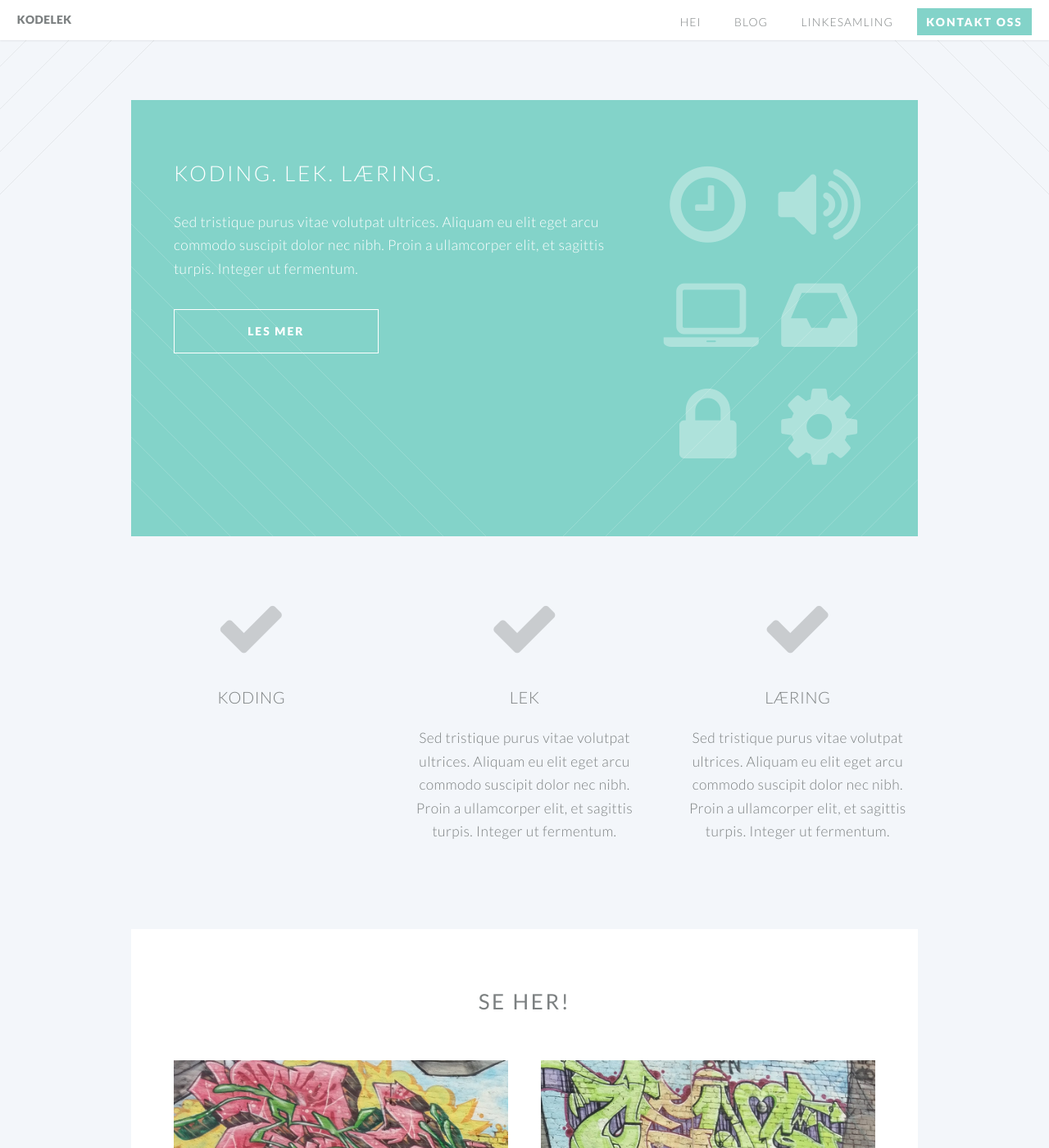
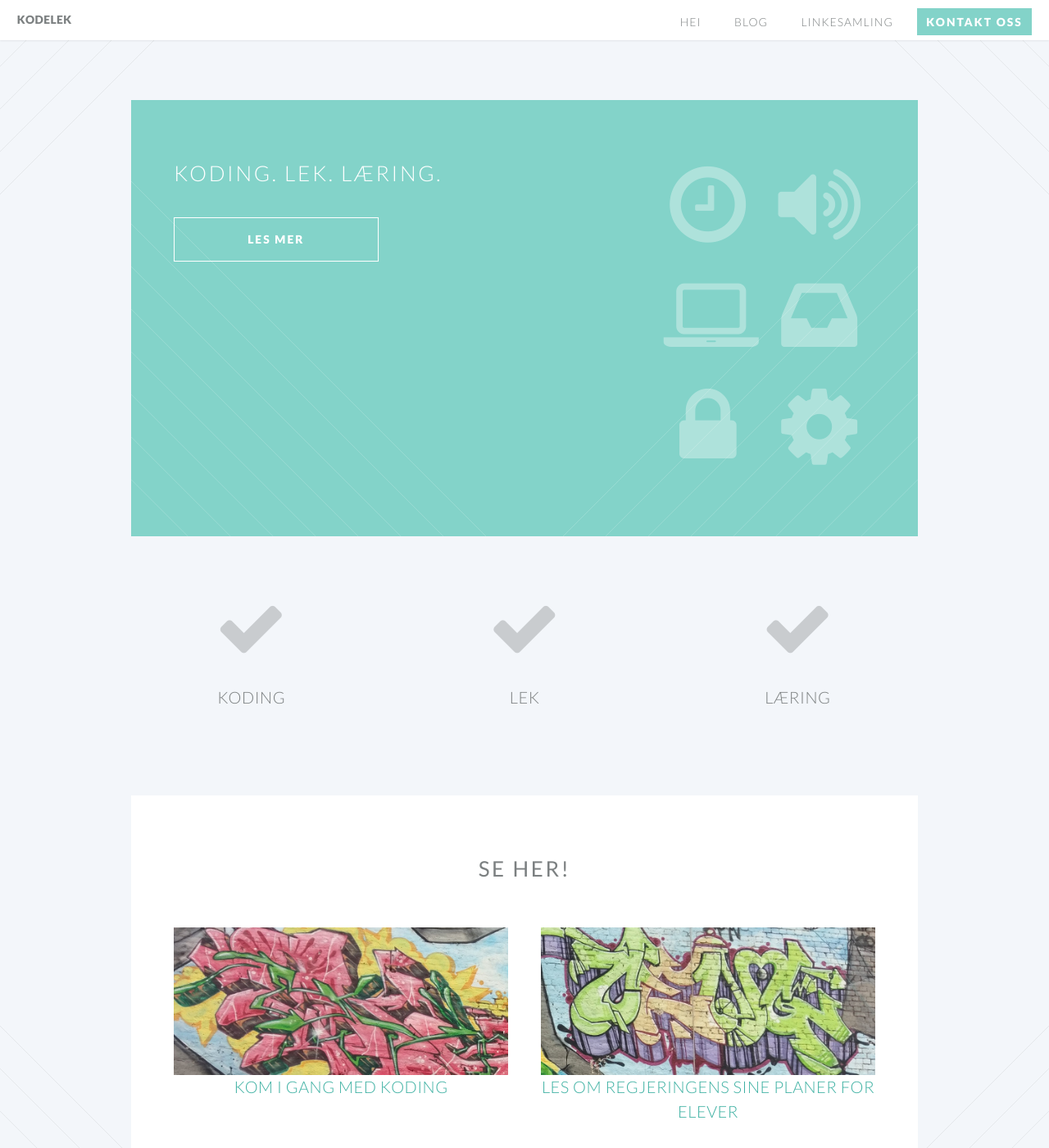
Before and after one commit to kodelek/kodelek.github.io, a Jekyll site: the page built from index.html, in a window 1280 px wide and 1400 px high, scrolled down 768 px. Shown: the whole window at 82% size. Built offline with Jekyll 4.4.1, drawn with Linux system fonts in a browser that asks for light colours.

Commit message:
Remove lorem ipsum

```diff
--- a/index.html
+++ b/index.html
@@ -19,7 +19,7 @@ layout: landing-page
 								<header>
 								<h2>Koding. Lek. Læring.</h2>
 								</header>
-								<p>Sed tristique purus vitae volutpat ultrices. Aliquam eu elit eget arcu commodo suscipit dolor nec nibh. Proin a ullamcorper elit, et sagittis turpis. Integer ut fermentum.</p>
+								<p></p>
 								<footer>
 									<ul class="buttons">
 										<li><a href="#" class="button">Les mer</a></li>
@@ -52,8 +52,7 @@ layout: landing-page
 									<header>
 										<h3>Koding</h3>
 									</header>
-									<p>
-                  </p>
+									<p></p>
 								</section>
 
 							</div>
@@ -64,7 +63,7 @@ layout: landing-page
 									<header>
 										<h3>Lek</h3>
 									</header>
-									<p>Sed tristique purus vitae volutpat ultrices. Aliquam eu elit eget arcu commodo suscipit dolor nec nibh. Proin a ullamcorper elit, et sagittis turpis. Integer ut fermentum.</p>
+									<p></p>
 								</section>
 							</div>
 							<div class="4u">
@@ -73,7 +72,7 @@ layout: landing-page
 									<header>
 										<h3>Læring</h3>
 									</header>
-									<p>Sed tristique purus vitae volutpat ultrices. Aliquam eu elit eget arcu commodo suscipit dolor nec nibh. Proin a ullamcorper elit, et sagittis turpis. Integer ut fermentum.</p>
+									<p></p>
 								</section>
 							</div>
 						</div>
```
